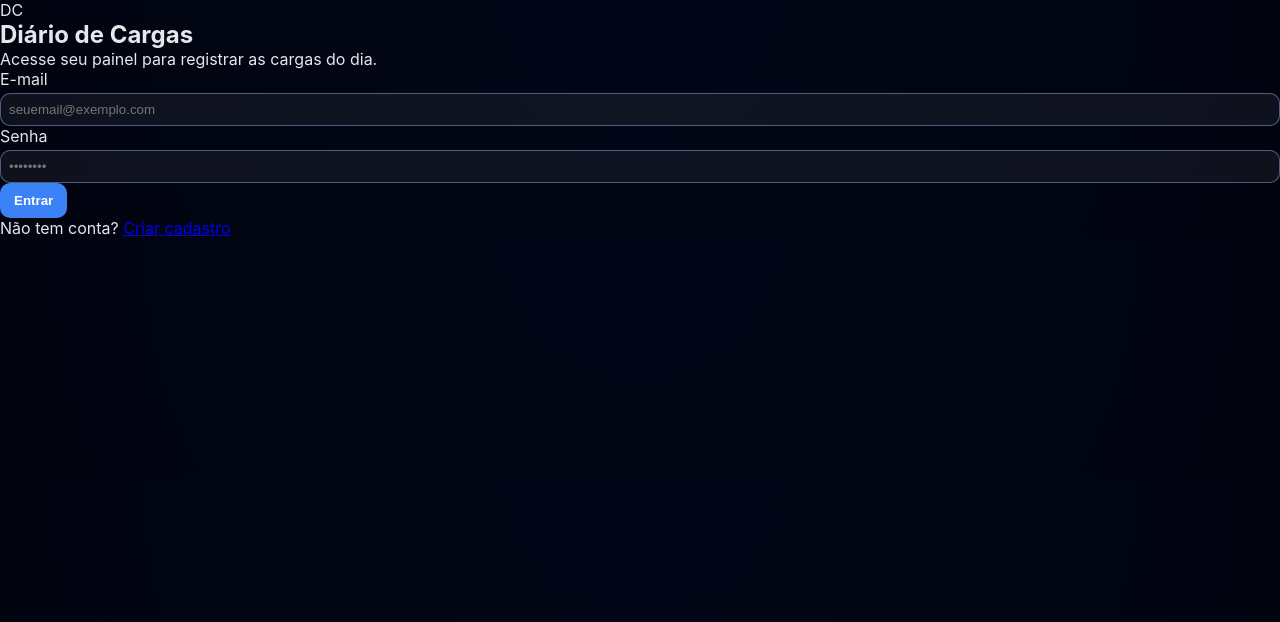
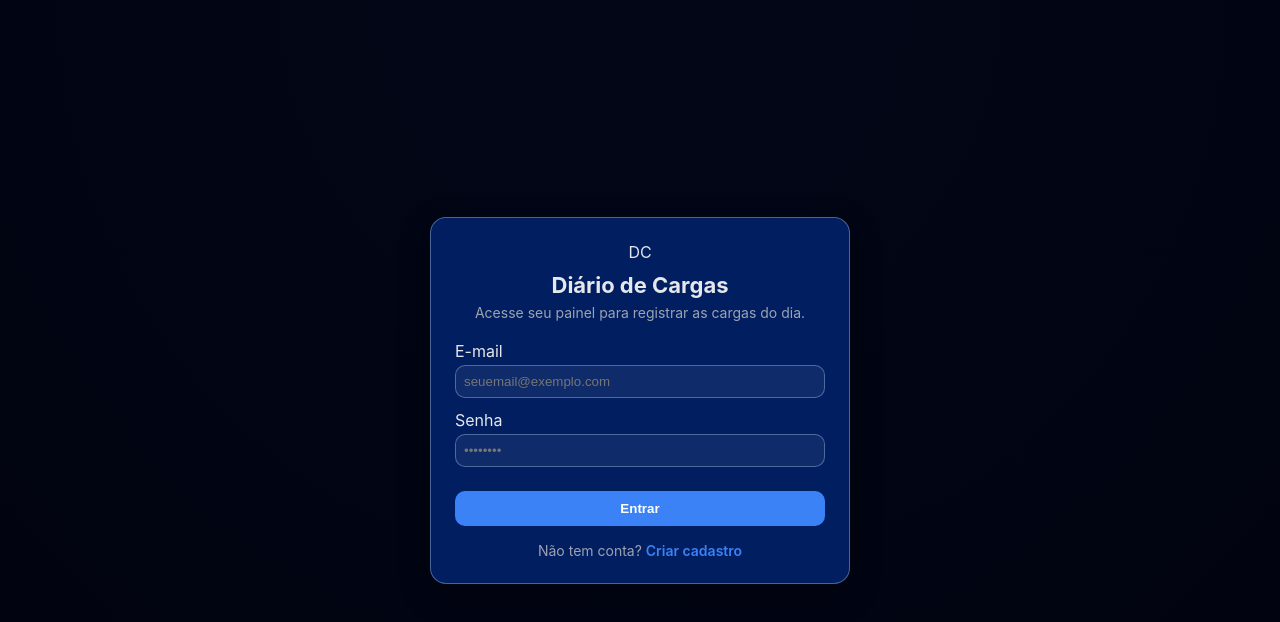
Before and after one commit to GugaToca/cargas2026_2.0, a plain HTML site: page login.html in a window 1280 px wide. Drawn offline with Linux system fonts and the light colour scheme; no server answers.

Commit message:
Add files via upload

```diff
--- a/styles.css
+++ b/styles.css
@@ -278,3 +278,83 @@ textarea {
     display: flex;
   }
 }
+
+/* ==============================
+   AUTH (LOGIN / CADASTRO)
+================================ */
+
+.auth-page {
+  min-height: 100vh;
+  display: flex;
+  align-items: center;
+  justify-content: center;
+  background: radial-gradient(circle at top, #020617, #01040f);
+  padding: 16px;
+}
+
+.auth-container {
+  width: 100%;
+  max-width: 420px;
+}
+
+.auth-card {
+  background: var(--panel);
+  border: 1px solid var(--stroke);
+  border-radius: var(--radius);
+  padding: 24px;
+  box-shadow: var(--shadow-soft);
+  backdrop-filter: blur(18px);
+}
+
+/* Logo / título */
+.auth-logo {
+  text-align: center;
+  margin-bottom: 20px;
+}
+
+.auth-logo h1 {
+  font-size: 22px;
+  margin-top: 10px;
+}
+
+.auth-logo p {
+  font-size: 14px;
+  color: var(--text-muted);
+  margin-top: 6px;
+}
+
+/* Formulário */
+.auth-form {
+  display: flex;
+  flex-direction: column;
+  gap: 12px;
+}
+
+.form-error {
+  color: var(--danger);
+  font-size: 13px;
+  text-align: center;
+}
+
+/* Botão ocupar largura total */
+.full-width {
+  width: 100%;
+}
+
+/* Rodapé */
+.auth-footer-text {
+  text-align: center;
+  margin-top: 16px;
+  font-size: 14px;
+  color: var(--text-muted);
+}
+
+.auth-footer-text a {
+  color: var(--primary);
+  text-decoration: none;
+  font-weight: 600;
+}
+
+.auth-footer-text a:hover {
+  text-decoration: underline;
+}
```
